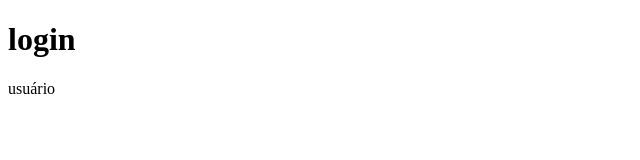
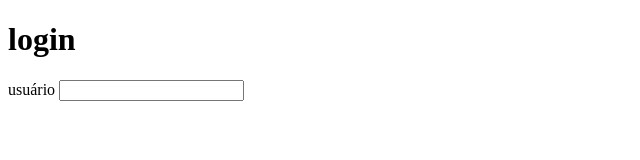
Before and after one commit to Beatrizraulino/beatrizraulino.github.io, a plain HTML site: page login.html in a window 1280 px wide. Shown: the whole page, without its empty margins (0-640 px from the left). Drawn offline with Linux system fonts and the light colour scheme.

Commit message:
Update login.html

```diff
--- a/login.html
+++ b/login.html
@@ -12,6 +12,7 @@
     <form>
         <div class="frong-group">
             <label for="usuario">usuário</label>
+            <input type="text" name="usuario" id>
 
         </div>
         <div class="frong-group">
```
